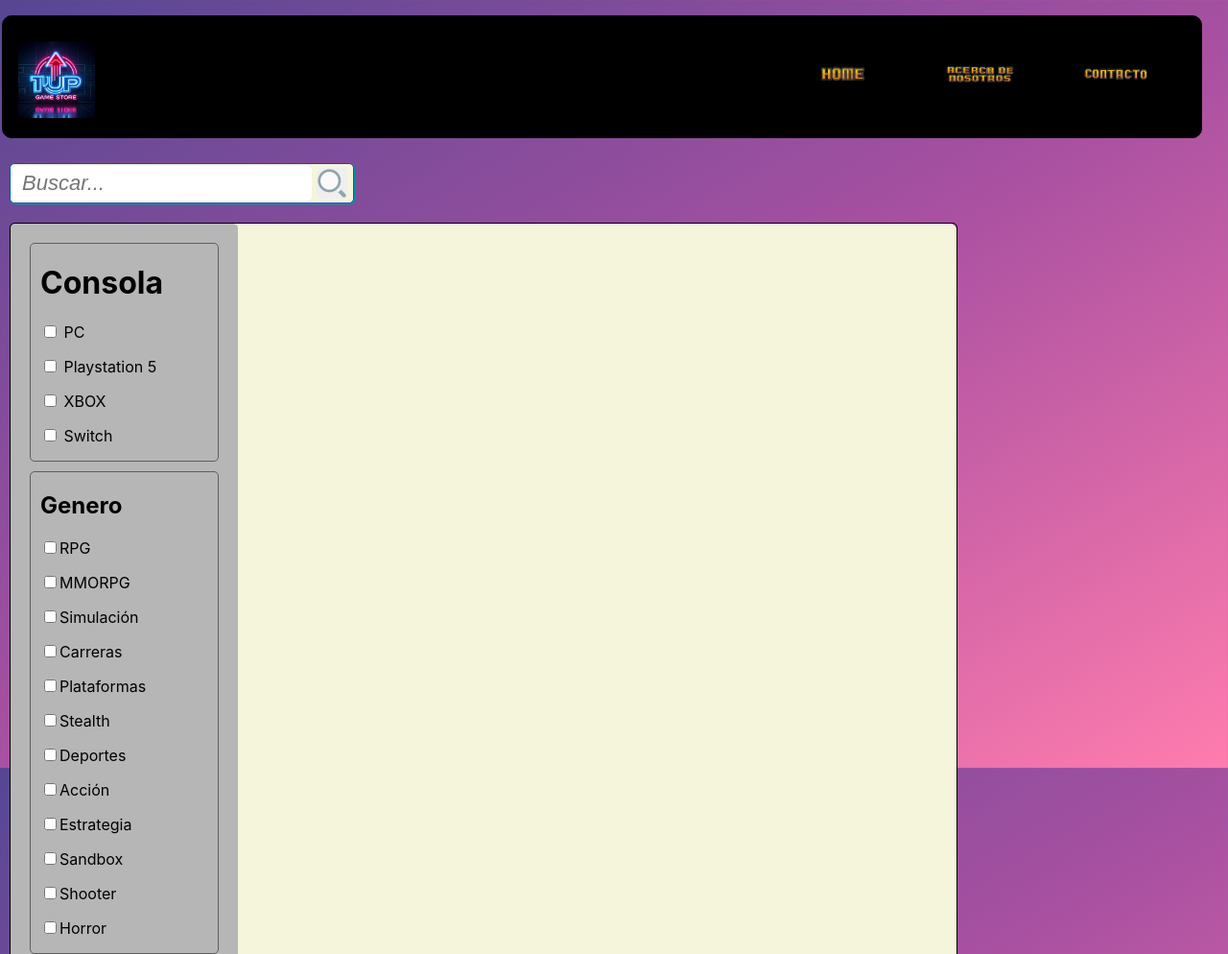
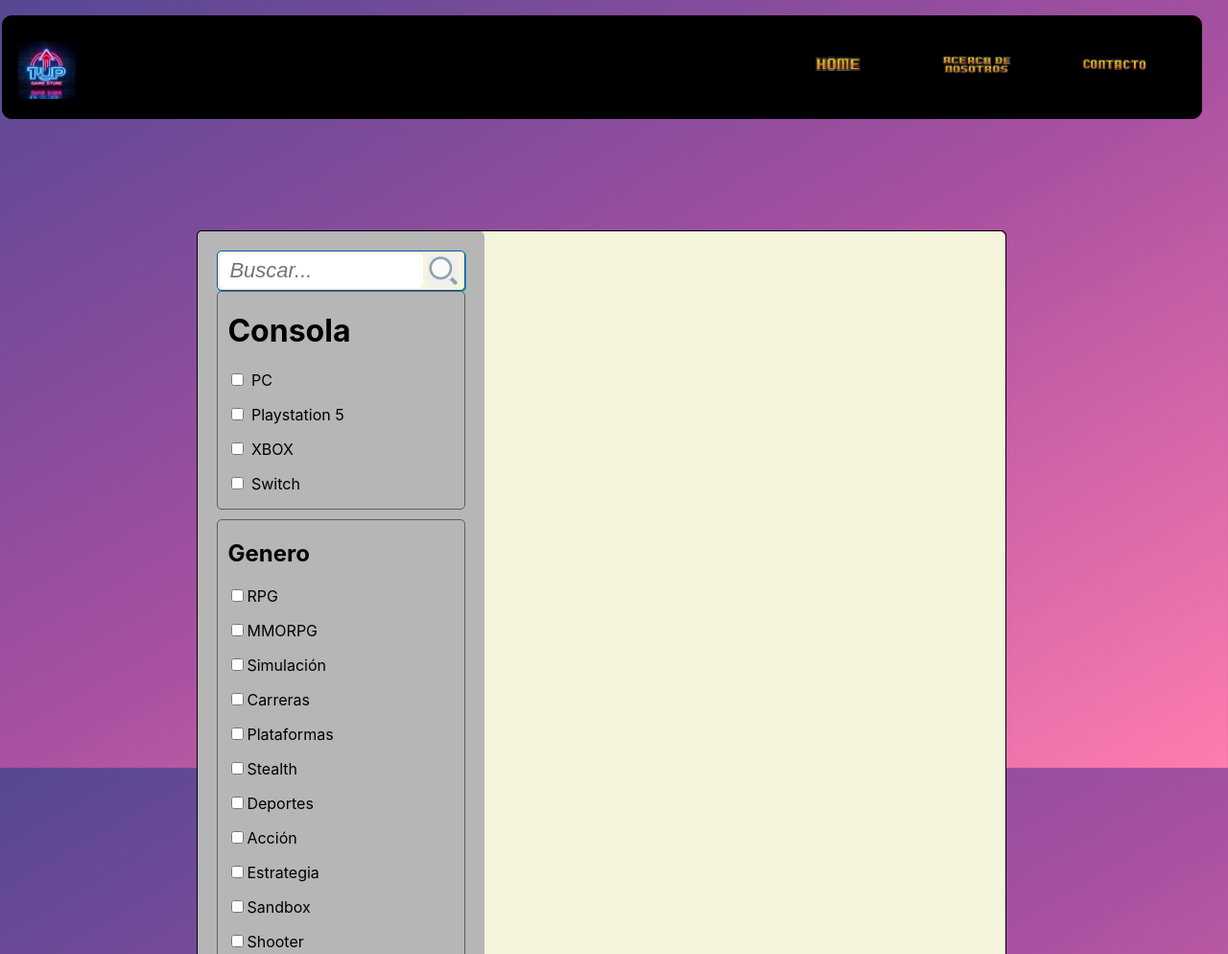
Before and after one commit to CoderLotl/Codo-a-Codo---com-23516, a plain HTML site: page html/explorar.html in a window 1280 px wide. Shown: the top 994 px of the page at 96% size. Drawn offline with Linux system fonts and the light colour scheme; no server answers.

Commit message:
arreglos a CSS itemsBase y explorar.html

```diff
--- a/css/itemsBase.css
+++ b/css/itemsBase.css
@@ -23,12 +23,16 @@ div
     border-width: 1px;
 }
 
-#h-container
+#container
 {
+    padding: 100px;
+    box-sizing: border-box;
     background-color: transparent;
     display: flex;
     flex-direction: column;
+    justify-content: center;
     align-items: center;
+    border: unset;
 }
 
 #main-nav
@@ -73,23 +77,8 @@ div
     margin-right: 10px;
 }
 
-#container
-{
-    height: auto;
-    padding: 10px;
-    box-sizing: border-box;
-    background-color: transparent;
-    display: flex;
-    justify-content: center;
-    border: unset;
-    display: flex;
-    flex-direction: column;
-}
-
 #frame
 {
-    margin-top: 20px;
-    /* min-height: 1200px; */
     background-color: beige;
     width: 80%;
     border-radius: 10px;
@@ -103,7 +92,7 @@ div
 {
     display: flex;
     align-items: center;
-    width: 355px;
+    width: 255px;
     padding-top: 2px;
     padding-bottom: 2px;
     padding-left: 2px;
@@ -149,7 +138,7 @@ div
     border-radius: 5px;
     border-style: unset;
     font-size: 22px;
-    width: 300px;
+    width: 200px;
     padding-left: 10px;
     padding-top: 5px;
     padding-bottom: 5px;
@@ -162,7 +151,6 @@ div
 #searchInput::placeholder
 {
     font-style: italic;
-
 }
 
 @keyframes fanimado {
--- a/css/itemsSearch.css
+++ b/css/itemsSearch.css
@@ -13,9 +13,7 @@
 {
     width: 300px;
     min-height: 500px;
-    padding-left: 20px;
-    padding-right: 20px;
-    padding-top: 20px;
+    padding: 20px;
     border-style: unset;
     background-color: rgb(182, 182, 182);
     box-sizing: border-box;
@@ -47,7 +45,7 @@
 #filterPrice
 {
     border-style: unset;
-    margin-bottom: 50px;
+    margin-bottom: 30px;
 }
 
 #priceSetting
@@ -101,12 +99,6 @@
     background-color: rgb(0, 83, 179);
 }
 
-#searchInput
-{
-    border: unset,
-}
-
-
 .gameWrapper
 {
     display: flex;
--- a/html/explorar.html
+++ b/html/explorar.html
@@ -6,8 +6,8 @@
     <meta name="viewport" content="width=device-width, initial-scale=1.0">
     <title>OneUp | Explorar</title>
     <link rel="icon" type="image/x-icon" href="/images/Logo1UP.ico">
+    <link rel="stylesheet" href="../css/base.css">
     <link rel="stylesheet" href="../css/itemsBase.css">
-    <link rel="stylesheet" href="../css/base.css">
     <link rel="stylesheet" href="../css/itemsSearch.css">
     <script type="module" src="../JS/scripts/itemsSearch.js"></script>
 </head>
@@ -35,13 +35,13 @@
     </header>
 
     <div id="container">
-        <div id="searchInputContainer">
-            <input id="searchInput" type="text" placeholder="Buscar...">
-            <button id="searchButton"></button>
-        </div>
         <div id="frame">
             <div id="displayContainer">
                 <div id="filter">
+                    <div id="searchInputContainer">
+                        <input id="searchInput" type="text" placeholder="Buscar...">
+                        <button id="searchButton"></button>
+                    </div>
                     <div class="filterPanel">
                         <h1>Consola</h1>
                         <p>
```
